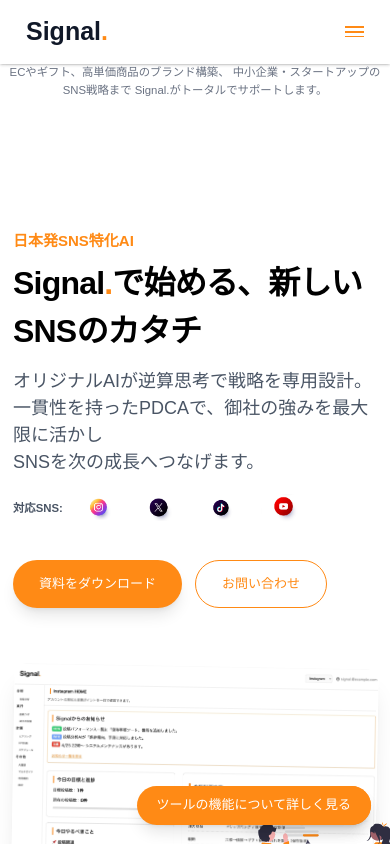
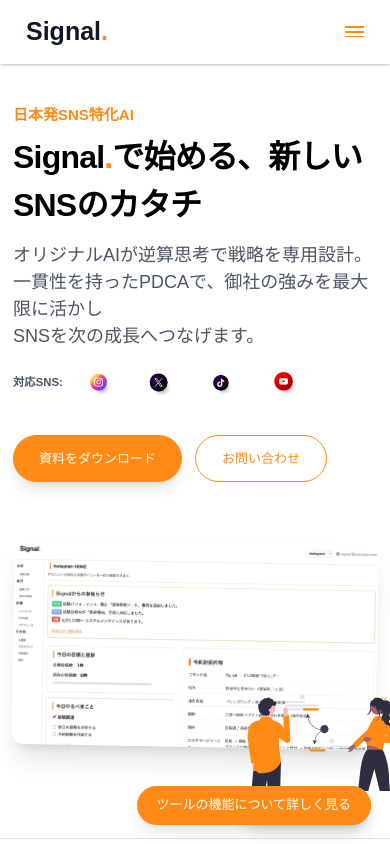
Before and after one commit to mogcia-app/signal-hp, a Next.js app: page / in a window 390 px wide. Shown: the top 844 px of the page. Built offline with nearby package versions, Linux system fonts and the light colour scheme.

Commit message:
レスポンシブ調整 & SEOキーワード最適化

```diff
--- a/src/app/page.tsx
+++ b/src/app/page.tsx
@@ -15,15 +15,20 @@
         </Link>
       </div>
 
-{/* ================== SEOキーワードセクション ================== */}
-<section className="max-w-4xl mx-auto text-center text-gray-500 text-sm my-8 leading-relaxed">
-  SNS運用・AIマーケティングならSignal.。
+{/* ================== SEOキーワードセクション（非表示） ================== */}
+<section className="sr-only">
+  SNS運用・AIマーケティングならSignal。
   Instagram、TikTok、X（旧Twitter）、YouTubeを活用し、
   KPI逆算型PDCAで集客・売上アップを実現。
   ECやギフト、高単価商品のブランド構築、
   中小企業・スタートアップのSNS戦略まで
-  Signal.がトータルでサポートします。
+  Signalがトータルでサポートします。
+  Signal, SNS運用, Instagram, TikTok, X, Twitter, YouTube, AIマーケティング,
+  SNS分析, 保存率, いいね率, KPI, PDCA, ブランディング, EC, ギフト, 小売, 高単価商品,
+  スタートアップ支援, 中小企業, SNS広告, 投稿戦略, AI診断, AI分析, コンテンツマーケティング,
+  フォロワー増加, 自動化, SNSコンサル, SNSデータ分析, SNS改善, SNSトレンド, mogcia, MOGCIA, MOGCIA Coffee
 </section>
+
 
 
 
@@ -177,7 +182,7 @@
   {/* 吹き出し */}
 <div className="flex justify-center mb-6">
   <div className="relative inline-block">
-      <span className="bg-[#ff8a15] text-white text-xl font-bold py-3 px-8 rounded-full shadow-lg">
+    <span className="bg-[#ff8a15] text-white text-base sm:text-lg md:text-xl font-bold py-2 sm:py-3 px-6 sm:px-8 rounded-full shadow-lg">
       SNS運用で悩んでいるあなたへ
     </span>
     <div className="absolute left-1/2 -translate-x-1/2 -bottom-3 w-0 h-0
@@ -186,10 +191,12 @@
   </div>
 </div>
 
+
   {/* 見出し */}
-  <h2 className="text-[42px] font-bold text-center mb-12">
+  <h2 className="text-2xl sm:text-3xl md:text-4xl lg:text-[42px] font-bold text-center mb-12">
   その悩み、<span className="text-[#ff8a15]">Signal.</span>で解決できます
 </h2>
+
   <div className="text-center text-gray-600 max-w-2xl mx-auto mb-8 text-lg leading-relaxed">
   <p>SNSで頑張っても「なぜ伸びないのか」がわからない…</p>
   <p>Signal. は、御社の強みを言語化し、逆算思考で成果につながる投稿設計へ。</p>
```
Lines whose indentation alone changed are shown as unchanged.
